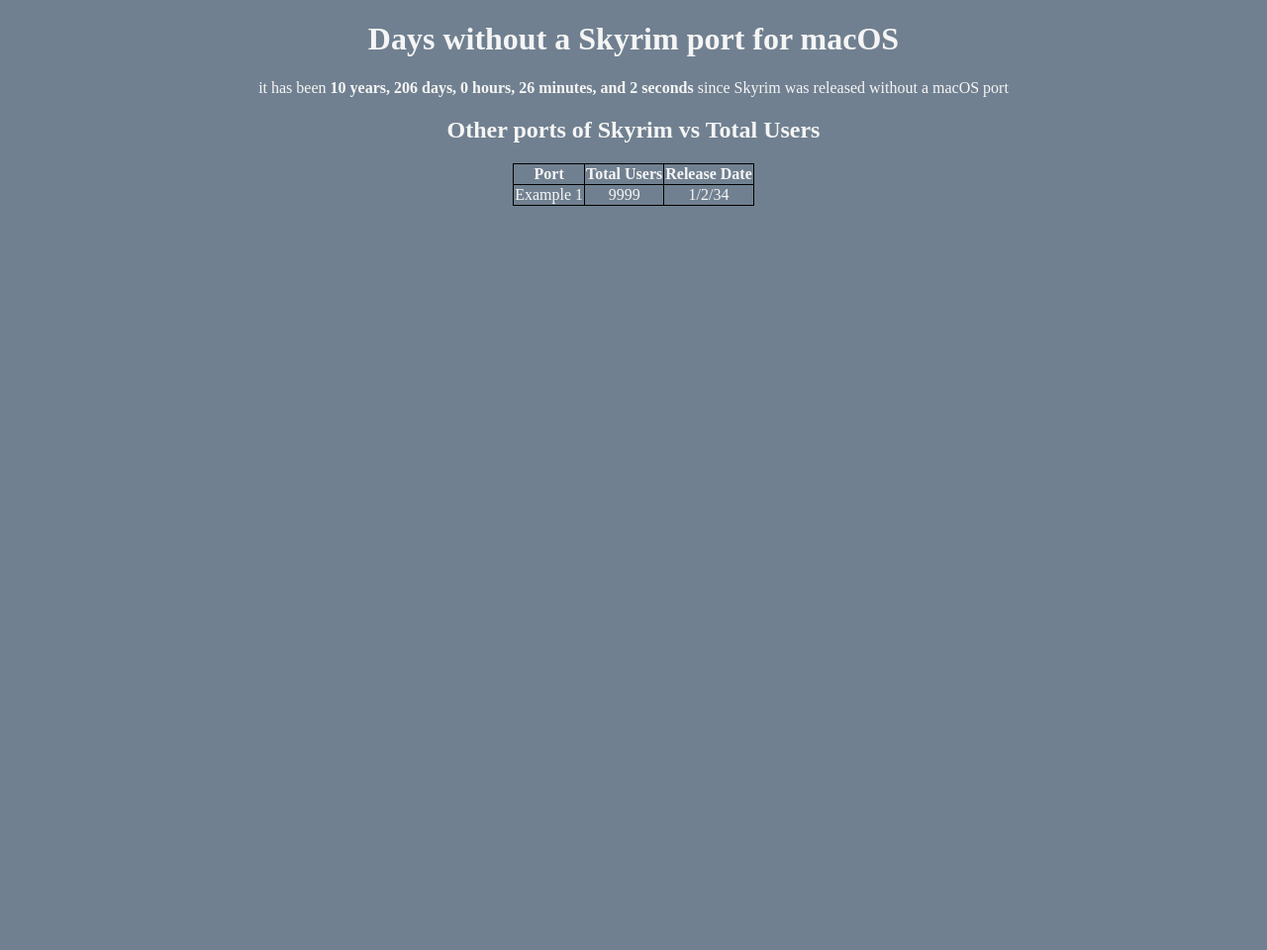
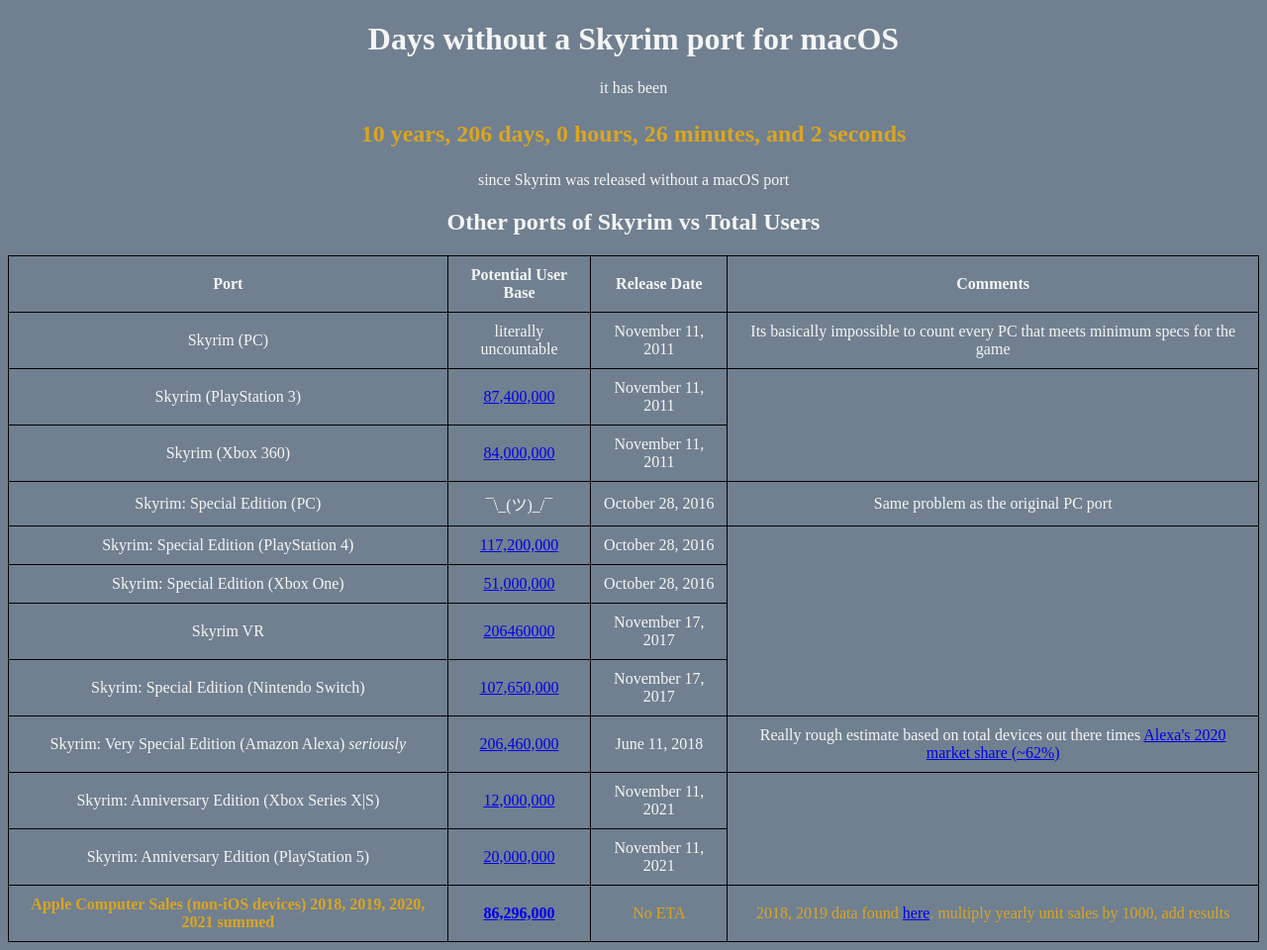
Before and after one commit to CharlieBurnett/DaysWithoutSkyrimMacPort, a plain HTML site: page index.html in a window 1280 px wide. Shown: the whole page at 99% size. Before the commit the page ends 800 px from the top, so only its background shows below. Drawn offline with Linux system fonts and the light colour scheme.

Commit message:
Add list of ports and links to sale data + favicon

```diff
--- a/dateCounter.js
+++ b/dateCounter.js
@@ -5,8 +5,6 @@ function setTimerLabel(){
     releaseDate.setFullYear(2011,11,11);
     releaseDate.setMinutes(0);
     releaseDate.setSeconds(0);
-
-    console.log("THIS IS RUNNING")
 
     // get total seconds between the times
     var delta = Math.abs(currentDate - releaseDate) / 1000;
@@ -30,12 +28,12 @@ function setTimerLabel(){
     // what's left is seconds
     var seconds = delta % 60;  // in theory the modulus is not required
 
-    document.getElementById("skyrimCounter").innerHTML = "it has been <b>"
+    document.getElementById("skyrimCounter").innerHTML = "<b>"
                                                         + years + " years, "
                                                         + days + " days, "
                                                         + hours + " hours, "
                                                         + minutes + " minutes, and "
-                                                        +seconds+ " seconds</b> since Skyrim was released without a macOS port";
+                                                        +seconds+ " seconds</b>";
 }
 
 function setTimer() {
--- a/index.css
+++ b/index.css
@@ -1,3 +1,12 @@
+#skyrimCounter {
+    font-size: 24px;
+    color: goldenrod;
+}
+
+.emphasis {
+    color: goldenrod;
+}
+
 body {
     background-color: slategrey;
     color: whitesmoke;
@@ -18,6 +27,10 @@ p {
 table, th, td {
     border: 1px solid black;
     border-collapse: collapse;
+    padding-left: 10px;
+    padding-right: 10px;
+    padding-top: 10px;
+    padding-bottom: 10px;
   }
 
 table {
--- a/index.html
+++ b/index.html
@@ -1,23 +1,87 @@
 <!DOCTYPE html>
     <head>
         <title>Skyrim on macOS when?</title>
+        <link rel="icon" href="resources/skyrim-helmet.png" type="image/icon type">
         <script src=dateCounter.js></script>
         <link rel="stylesheet" href="index.css">
     </head>
     <body onload="setTimer()">
         <h1>Days without a Skyrim port for macOS</h1>
-        <p id="skyrimCounter">you must enable javascript to view this</p>
+
+        <p>it has been</p>
+        <p id="skyrimCounter" class="emphasis">you must enable javascript to view this</p>
+        <p>since Skyrim was released without a macOS port</p>
+
         <h2>Other ports of Skyrim vs Total Users</h2>
         <table>
             <tr>
                 <th>Port</th>
-                <th>Total Users</th>
+                <th>Potential User Base</th>
                 <th>Release Date</th>
+                <th>Comments</th>
             </tr>
             <tr>
-                <td>Example 1</td>
-                <td>9999</td>
-                <td>1/2/34</td>
+                <td>Skyrim (PC)</td>
+                <td>literally uncountable</td>
+                <td>November 11, 2011</td>
+                <td>Its basically impossible to count every PC that meets minimum specs for the game</td>
+            <tr>
+                <td> Skyrim (PlayStation 3)</td>
+                <td><a href="https://en.wikipedia.org/wiki/List_of_best-selling_game_consoles">87,400,000</a></td>
+                <td>November 11, 2011</td>
+            </tr>
+            <tr>
+                <td>Skyrim (Xbox 360)</td>
+                <td><a href="https://en.wikipedia.org/wiki/List_of_best-selling_game_consoles">84,000,000</a></td>
+                <td>November 11, 2011</td>
+            </tr>
+            <tr>
+                <td>Skyrim: Special Edition (PC)</td>
+                <td>¯\_(ツ)_/¯</td>
+                <td>October 28, 2016</td>
+                <td>Same problem as the original PC port</td>
+            </tr>
+            <tr>
+                <td>Skyrim: Special Edition (PlayStation 4)</td>
+                <td><a href="https://en.wikipedia.org/wiki/List_of_best-selling_game_consoles">117,200,000</a></td>
+                <td>October 28, 2016</td>
+            </tr>
+            <tr>
+                <td>Skyrim: Special Edition (Xbox One)</td>
+                <td><a href="https://en.wikipedia.org/wiki/List_of_best-selling_game_consoles">51,000,000</a></td>
+                <td>October 28, 2016</td>
+            </tr>
+            <tr>
+                <td>Skyrim VR</td>
+                <td><a href="https://www.statista.com/topics/4748/smart-speakers/#dossierKeyfigures">206460000</a></td>
+                <td>November 17, 2017</td>
+            </tr>
+            <tr>
+                <td>Skyrim: Special Edition (Nintendo Switch)</td>
+                <td><a href="https://en.wikipedia.org/wiki/List_of_best-selling_game_consoles">107,650,000</a></td>
+                <td>November 17, 2017</td>
+            </tr>
+            <tr>
+                <td>Skyrim: Very Special Edition (Amazon Alexa) <i>seriously</i></td>
+                <td><a href="https://www.statista.com/topics/4748/smart-speakers/#dossierKeyfigures">206,460,000</a></td>
+                <td>June 11, 2018</td>
+                <td>Really rough estimate based on total devices out there times <a href="https://www.statista.com/statistics/789633/worldwide-digital-assistant-market-share/">Alexa's 2020 market share (~62%)</a></td>
+            </tr>
+            <tr>
+                <td>Skyrim: Anniversary Edition (Xbox Series X|S)</td>
+                <td><a href="https://en.wikipedia.org/wiki/List_of_best-selling_game_consoles">12,000,000</a></td>
+                <td>November 11, 2021</td>
+            </tr>
+            <tr>
+                <td>Skyrim: Anniversary Edition (PlayStation 5)</td>
+                <td><a href="https://en.wikipedia.org/wiki/List_of_best-selling_game_consoles">20,000,000</a></td>
+                <td>November 11, 2021</td>
+            </tr>
+            <tr class="emphasis">
+                <td><b>Apple Computer Sales (non-iOS devices) 2018, 2019, 2020, 2021 summed</b></td>
+                <td><a href="https://www.tomshardware.com/news/pc-sales-hit-350-million-units-in-2021"><b>86,296,000</b></a></td>
+                <td>No ETA</td>
+                <td>2018, 2019 data found <a href="https://9to5mac.com/2020/01/13/idc-gartner-pc-mac-sales-q4-2019/">here<a>. multiply yearly unit sales by 1000, add results</td>
             </tr>
         </table>
     </body>
```
Also changed, not shown: resources/skyrim-helmet.png (added), 1 other file.
